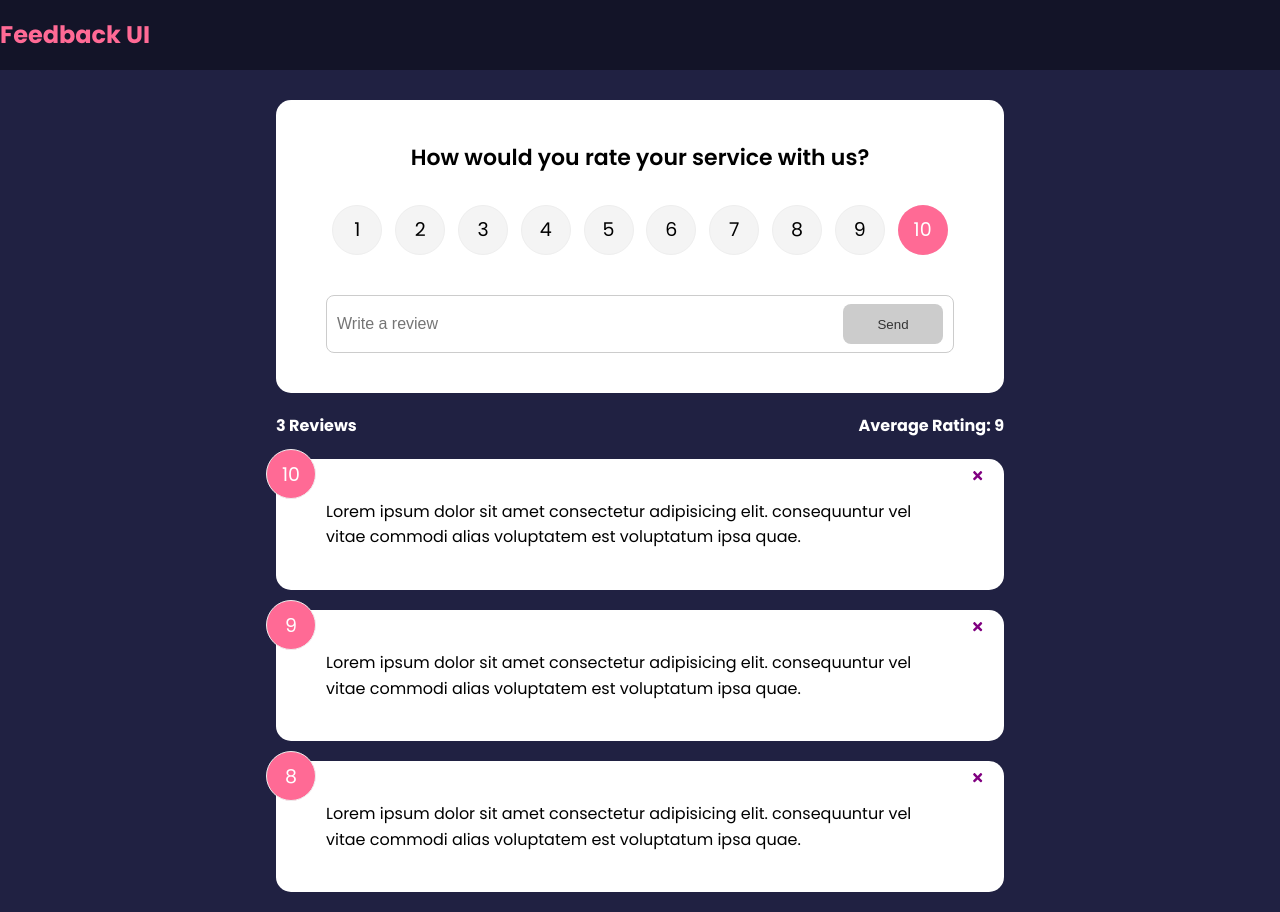
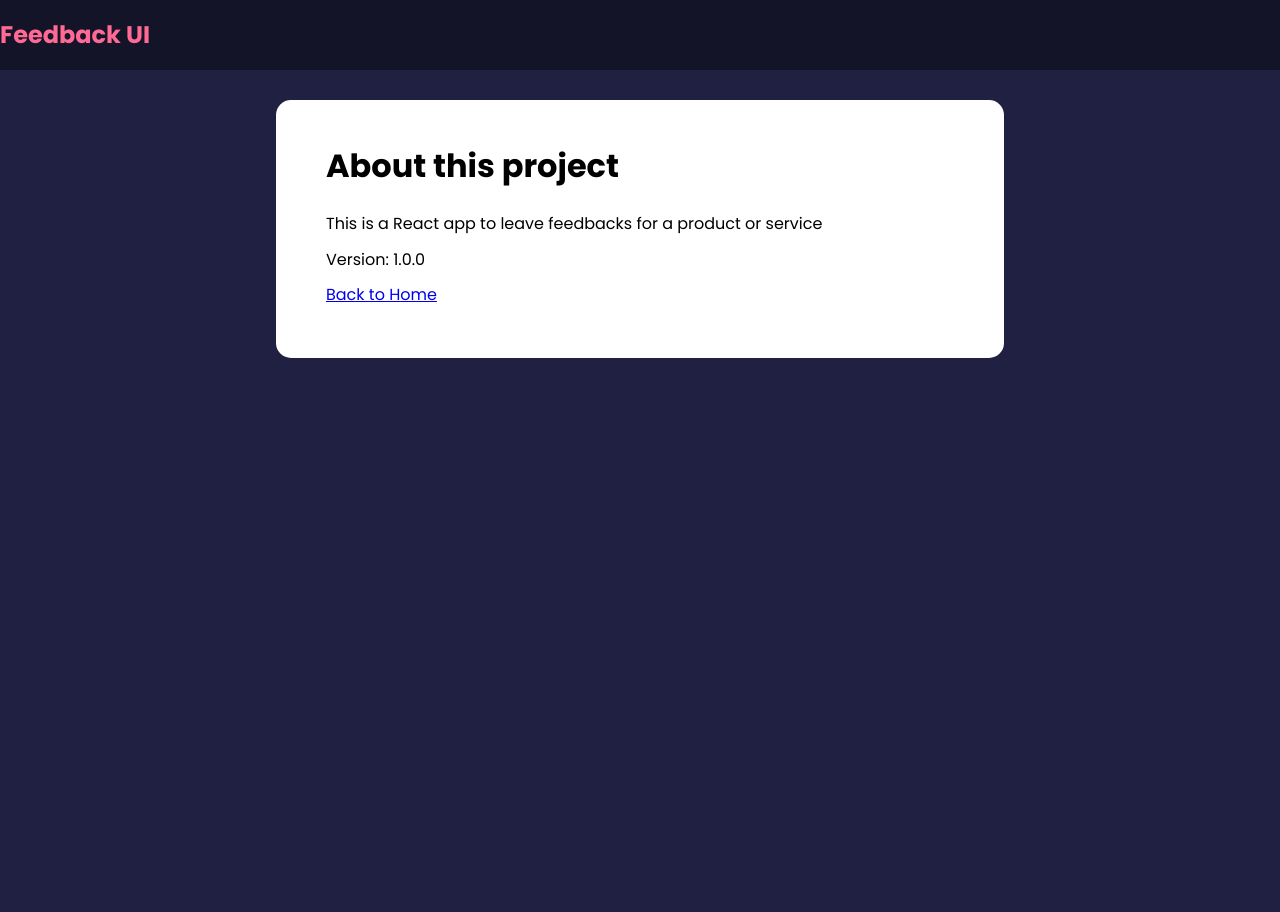
Before and after one commit to crystalmori/Surfboard-coding-challenge, a React (Create React App) app in the folder feedback-app/: page /about in a window 1280 px wide. After the commit the page ends 800 px from the top, so only its background shows below. Built offline with nearby package versions, Linux system fonts and the light colour scheme.

Commit message:
add Routes to About Page

```diff
--- a/feedback-app/package.json
+++ b/feedback-app/package.json
@@ -10,6 +10,7 @@
     "react": "^18.2.0",
     "react-dom": "^18.2.0",
     "react-icons": "^4.4.0",
+    "react-router-dom": "^6.3.0",
     "react-scripts": "5.0.1",
     "uuid": "^8.3.2",
     "web-vitals": "^2.1.4"
--- a/feedback-app/src/App.js
+++ b/feedback-app/src/App.js
@@ -5,6 +5,8 @@
 import FeedbackStats from "./components/FeedbackStats";
 import FeedbackForm from "./components/FeedbackForm";
 import { v4 as uuidv4 } from 'uuid'
+import AboutPage from "./pages/AboutPage";
+import {BrowserRouter as Router, Route, Routes} from 'react-router-dom'
 
 function App() {
 
@@ -22,16 +24,23 @@
     }
 
     return (
-        <>
+        <Router>
             <Header/>
             <div className='container'>
-                <FeedbackForm handleAdd={addFeedback}/>
-                <FeedbackStats feedback={feedback}/>
-                <FeedbackList feedback={feedback}
-                    handleDelete={deleteFeedback}
+            <Routes>
+                <Route exact path='/' element= {
+                    <>
+                         <FeedbackForm handleAdd={addFeedback}/>
+                        <FeedbackStats feedback={feedback}/>
+                        <FeedbackList feedback={feedback} handleDelete={deleteFeedback}
                 />
+                    </>
+                }>
+               </Route>
+                <Route path='/about' element={<AboutPage/>} />
+            </Routes>
             </div>
-        </>
+        </Router>
     )
 }
 
--- /dev/null
+++ b/feedback-app/src/pages/AboutPage.jsx
@@ -0,0 +1,20 @@
+import React from 'react'
+import Card from '../components/shared/Card'
+
+function AboutPage() {
+  return (
+    <Card>
+      <div className='about'>
+        <h1>About this project</h1>
+        <p>This is a React app to leave feedbacks for a product or service</p>
+        <p>Version: 1.0.0</p>
+
+        <p>
+            <a href='/'>Back to Home</a>
+        </p>
+      </div>
+    </Card>
+  )
+}
+
+export default AboutPage
```
Also changed, not shown: 1 other file (tests, documents, lock files or other folders).
